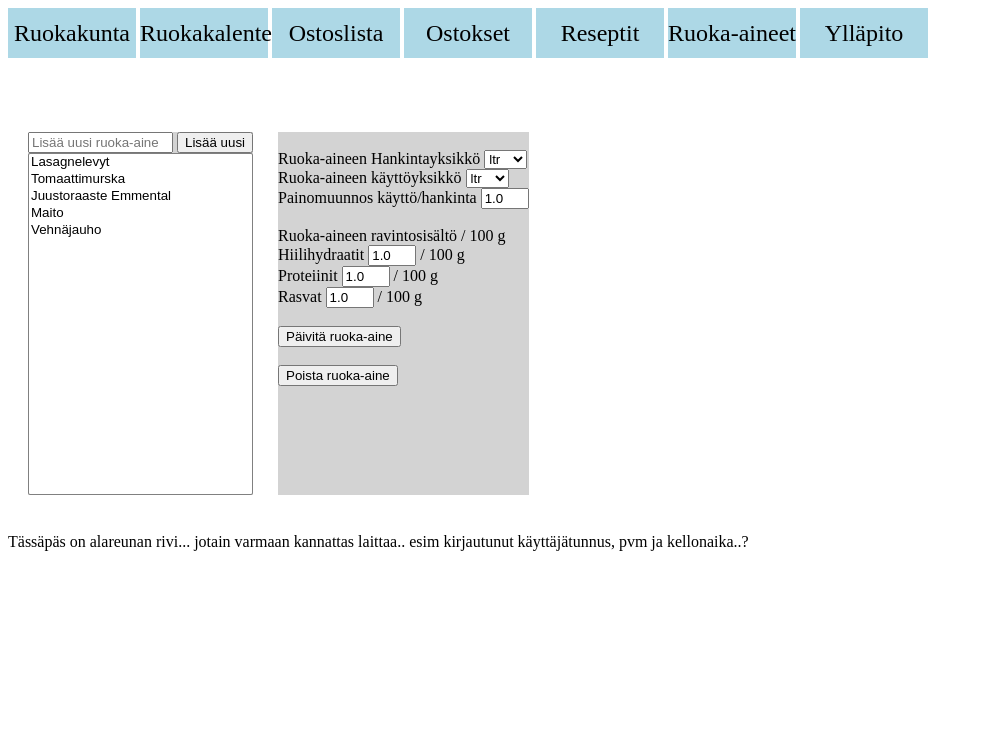
After one commit to ilkkarajalin/Harjoitustyo, a PHP site: page /ruoka-aineet.php in a window 1280 px wide. The commit adds this page. Shown: the top 755 px of the page, without its empty margins (0-983 px from the left). Run offline with PHP 8.4, Linux system fonts and the light colour scheme.

Commit message:
ruoka-aineet lisätty

```diff
--- a/css/mystyle.css
+++ b/css/mystyle.css
@@ -141,10 +141,6 @@ section_calendar
 
 }
 
-input[type=number]{
-    width: 20px;
-}
-
 tab4
 {
   margin-left: 4em;
--- a/menu.php
+++ b/menu.php
@@ -13,7 +13,7 @@
     <li><a href="ostoslista.php">Ostoslista</a></li>
     <li><a href="ostokset.php">Ostokset</a></li>
     <li><a href="reseptit.php">Reseptit</a></li>
-    <li><a href="#">Ruoka-aineet</a></li>
+    <li><a href="ruoka-aineet.php">Ruoka-aineet</a></li>
     <li><a href="#">Ylläpito</a></li>
       </ul>
   </nav>
--- /dev/null
+++ b/ruoka-aineet.php
@@ -0,0 +1,62 @@
+<?php include "menu.php"; ?>
+<br>
+<section_3part>
+  <div_3part>
+    <input type="text" name="ruoka_aine" values="" placeholder="Lisää uusi ruoka-aine" size=15>
+    <input type="submit" name="lisaa_ruoka-aine" value="Lisää uusi">
+  <br>
+  <select class="non_scroll" name="ruoka-aineet" size="20" width="50">
+    <option value="">Lasagnelevyt</option>
+    <option value="">Tomaattimurska</option>
+    <option value="">Juustoraaste Emmental</option>
+    <option value="">Maito</option>
+    <option value="">Vehnäjauho</option>
+  </select>
+</div_3part>
+<div_3part>
+  <br>
+  Ruoka-aineen Hankintayksikkö
+  <select name="hankinta_yks" onchange="">
+    <option value="">ltr</option>
+    <option value="">kg</option>
+    <option value="">dl</option>
+    <option value="">pss</option>
+    <option value="">pkt</option>
+  </select>
+  <br>
+  Ruoka-aineen käyttöyksikkö
+  <select name="kaytto_yks" onchange="">
+    <option value="">ltr</option>
+    <option value="">kg</option>
+    <option value="">dl</option>
+    <option value="">pss</option>
+    <option value="">pkt</option>
+  </select>
+  <br>
+  Painomuunnos käyttö/hankinta
+  <input type="number" name="muunnos" value=1.0 style="width: 3em">
+  <br>
+  <br>
+  Ruoka-aineen ravintosisältö / 100 g
+  <br>
+  Hiilihydraatit
+  <input type="number" name="muunnos" value=1.0 style="width: 3em">
+   / 100 g
+   <br>
+   Proteiinit
+   <input type="number" name="muunnos" value=1.0 style="width: 3em">
+    / 100 g
+    <br>
+    Rasvat
+    <input type="number" name="muunnos" value=1.0 style="width: 3em">
+     / 100 g
+     <br>
+     <br>
+     <input type="submit" name="paivita_aine" value="Päivitä ruoka-aine">
+     <br>
+     <br>
+     <input type="submit" name="poista_aine" value="Poista ruoka-aine">
+</div_3part>
+</section_3part>
+
+<?php include "footer.php"; ?>
```
Also changed, not shown: reseptit.php (line endings or trailing spaces).
